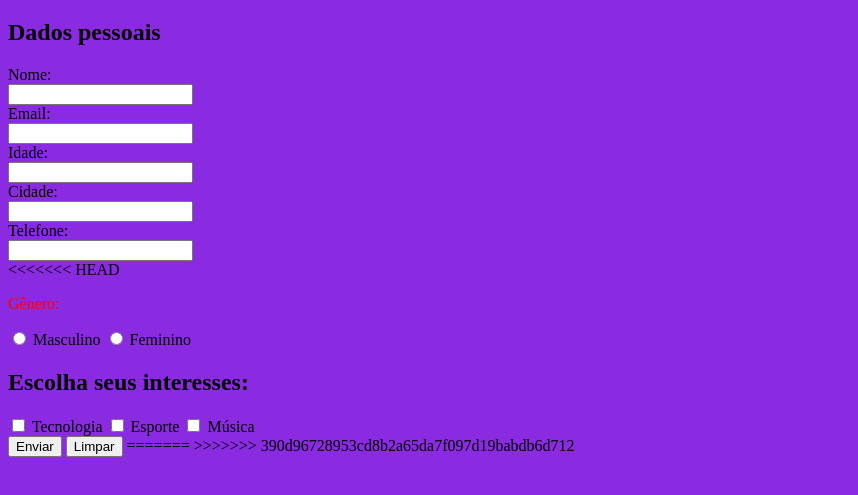
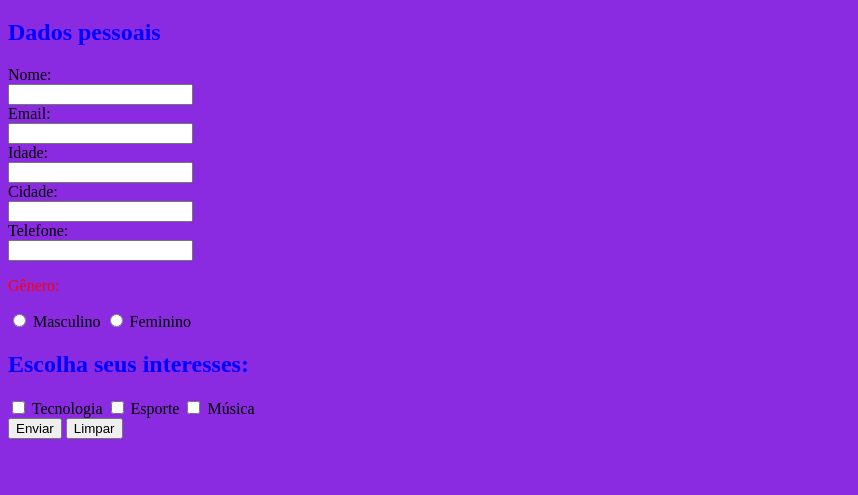
Before and after one commit to lucasjrodrigues8-ui/formulario, a plain HTML site: page index.html in a window 1280 px wide. Shown: the part 61-556 px from the top of the page, without its empty margins (0-858 px from the left). Drawn offline with Linux system fonts and the light colour scheme.

Commit message:
formulario

```diff
--- a/index.html
+++ b/index.html
@@ -12,7 +12,7 @@
             color: black;
         }
         h2{
-            color: black;
+            color: blue;
         }
         p{
             color: red;
@@ -40,7 +40,6 @@
         <label for="telefone">Telefone:</label><br>
         <input type="text" id="telefone" name="Telefone"><br>
 
-<<<<<<< HEAD
         <p>Gênero: </p>
 
         <input type="radio" name="genero" id="masc" value="Masculino">
@@ -68,10 +67,6 @@
 
 
 
-=======
-
-
->>>>>>> 390d96728953cd8b2a65da7f097d19babdb6d712
      </form>
 
 
```
